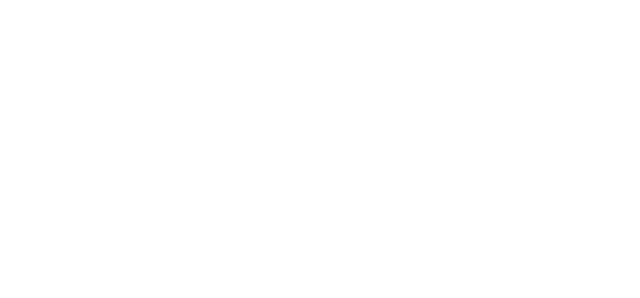
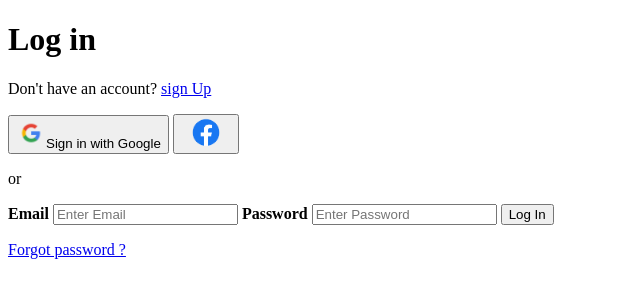
Before and after one commit to sab-gif/loginform, a plain HTML site: page index.html in a window 1280 px wide. Shown: the whole page, without its empty margins (0-640 px from the left). Drawn offline with Linux system fonts and the light colour scheme.

Commit message:
estructura de forma de login

```diff
--- a/index.html
+++ b/index.html
@@ -6,6 +6,18 @@
     <title>Document</title>
 </head>
 <body>
-
+    <form>
+    <h1>Log in</h1>
+    <p>Don't have an account? <a href="#">sign Up</a></p>
+    <button type="button"><img src="./img.S/goo.png" alt="google logo" width="30px">Sign in with Google</button>
+    <button type="button"><img src="./img.S/face.png" alt="facebook logo" width="50px"></button>
+    <p><span>or</span></p>
+    <label for="email"><b>Email</b></label>
+    <input type="text" name="email" placeholder="Enter Email" required>
+    <label for="password"><b>Password</b></label>
+    <input type="password" name="password" placeholder="Enter Password" required>
+    <button type="submit">Log In </button>
+    <p><a href="#">Forgot password ?</a></p>
+</form>
 </body>
 </html>
```
Also changed, not shown: img.S/face.png (added), img.S/goo.png (added).
